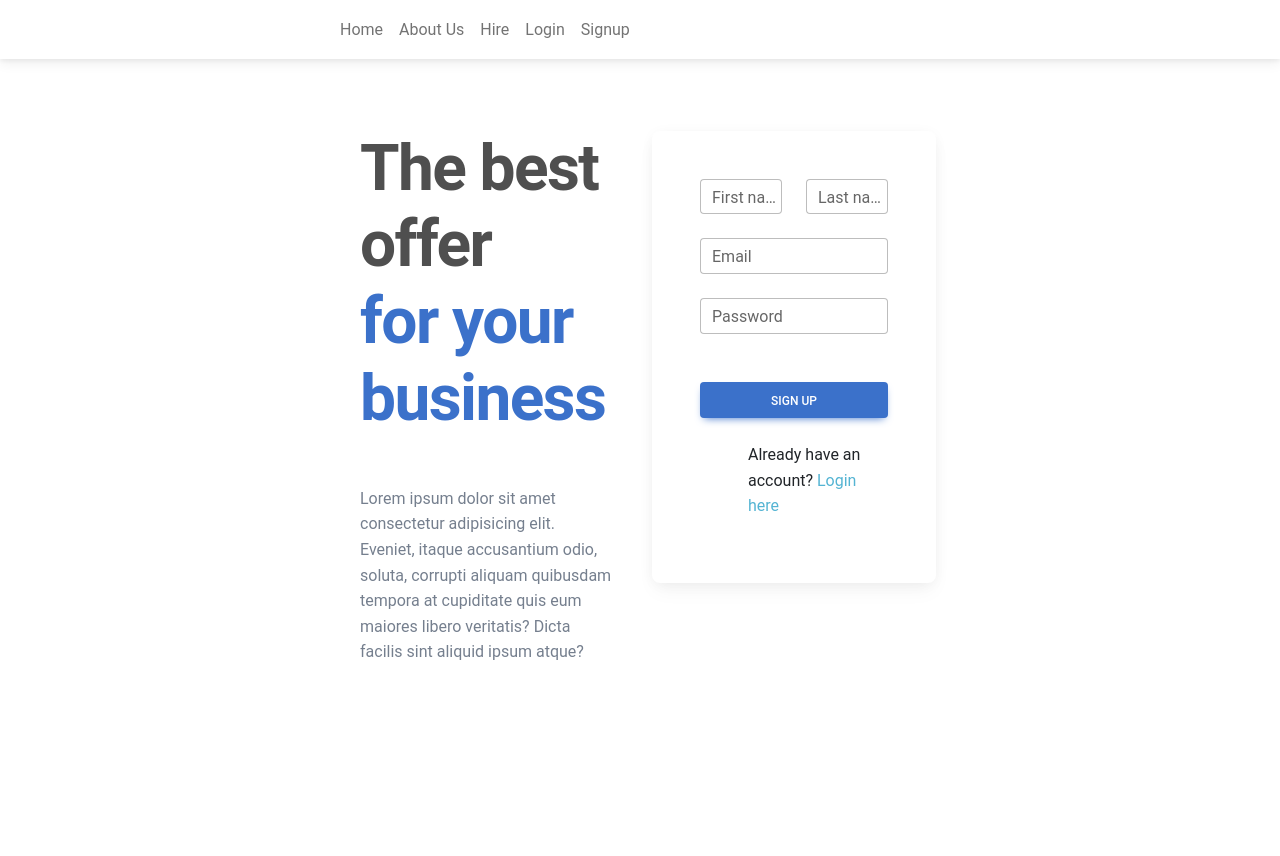
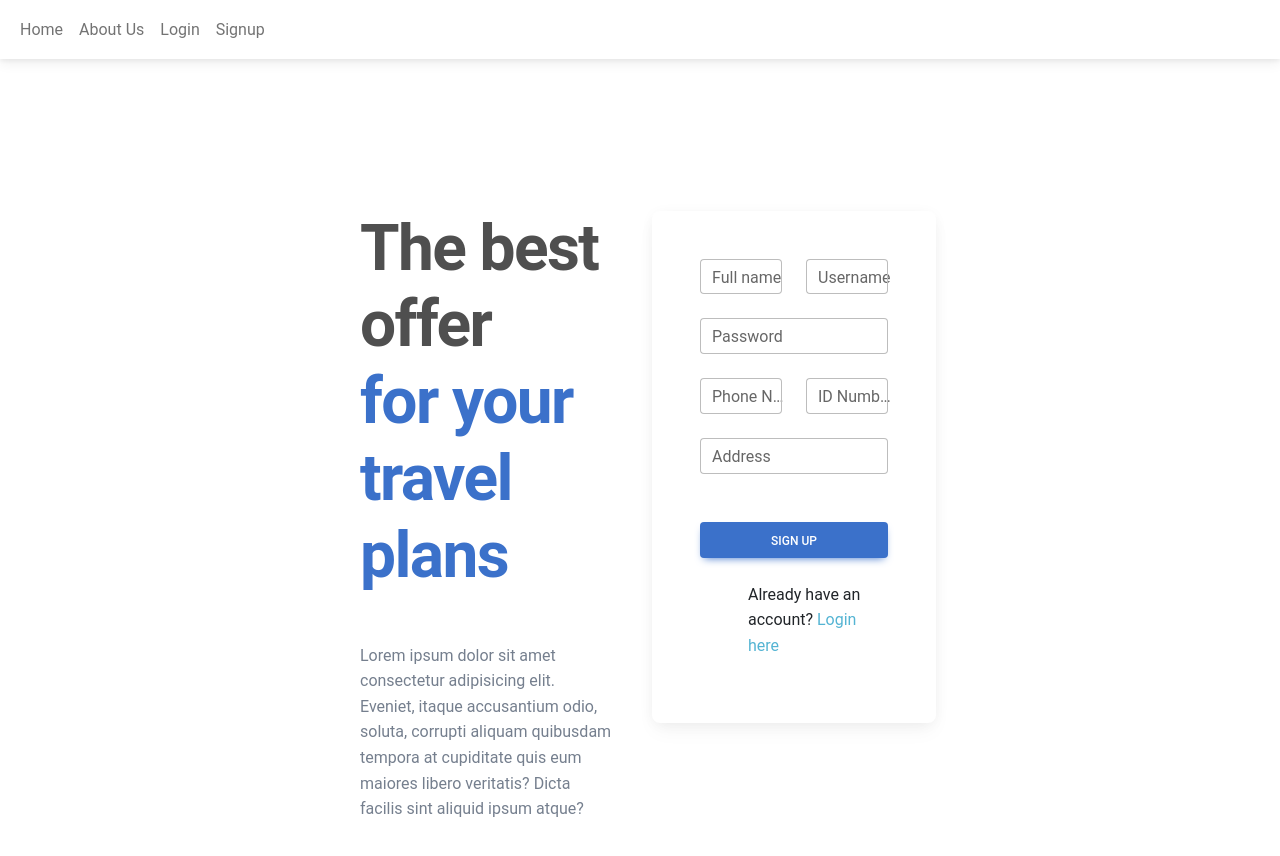
Before and after one commit to SusanGithaigaN/front-end, a React (Create React App) app: page /usersignup in a window 1280 px wide. Shown: the top 856 px of the page. Before the commit the page ends 800 px from the top, so only its background shows below. Built offline with nearby package versions, Linux system fonts and the light colour scheme.

Commit message:
Progress

```diff
--- a/package.json
+++ b/package.json
@@ -7,9 +7,12 @@
     "@testing-library/jest-dom": "^5.16.5",
     "@testing-library/react": "^13.4.0",
     "@testing-library/user-event": "^13.5.0",
+    "and": "^0.0.3",
     "axios": "^1.4.0",
     "bootstrap": "^5.2.3",
+    "install": "^0.13.0",
     "mdb-react-ui-kit": "^5.1.0",
+    "npm": "^9.6.6",
     "react": "^18.2.0",
     "react-bootstrap": "^2.7.2",
     "react-dom": "^18.2.0",
--- a/src/App.js
+++ b/src/App.js
@@ -29,9 +29,9 @@ function App() {
       <Route exact path='/dashboard' element={<Dashboard />} />
       <Route exact path='/welcome' element={<Welcome />} />
       <Route exact path='/allcars' element={<AllCars />} />
-      <Route path='/login' element={<Login />} />
+      <Route exact path='/login' element={<Login />} />
       <Route exact path='/usersignup' element={<Signup />} />
-      <Route exact path='hire' element={<Hire />} />
+      <Route exact path='/hire' element={<Hire />} />
       <Route exact path='/adminlogin' element={<AdminLogin />} />
       </Routes>
       </BrowserRouter>
--- a/src/components/Login/Login.css
+++ b/src/components/Login/Login.css
@@ -4,11 +4,16 @@
       }
     }
 #login-page{
-  margin-top: 5em;
-  /* border-style: ; */
-}
-.container, .container-fluid, .container-xxl, .container-xl, .container-lg, .container-md, .container-sm {
   width: 50% !important;
   margin-right: auto;
   margin-left: auto;
+  margin-top: 5em;
+  margin-bottom: 5em;
+  height: fit-content;
+  /* border-style: ; */
 }
+/* .container, .container-fluid, .container-xxl, .container-xl, .container-lg, .container-md, .container-sm {
+  width: 50% !important;
+  margin-right: auto;
+  margin-left: auto;
+} */
--- a/src/components/NavBar/NavBar.js
+++ b/src/components/NavBar/NavBar.js
@@ -31,9 +31,9 @@ export default function NavBar() {
                             <MDBNavbarItem>
                                 <MDBNavbarLink href='#about-page'>About Us</MDBNavbarLink>
                             </MDBNavbarItem>
-                            <MDBNavbarItem>
+                            {/* <MDBNavbarItem>
                                 <MDBNavbarLink href='/hire'>Hire </MDBNavbarLink>
-                            </MDBNavbarItem>
+                            </MDBNavbarItem> */}
                             <MDBNavbarItem>
                                 <MDBNavbarLink href='/login'>Login</MDBNavbarLink>
                             </MDBNavbarItem>
--- a/src/components/Signup/Signup.css
+++ b/src/components/Signup/Signup.css
@@ -1,3 +1,9 @@
 body {
     background-color: hsl(0, 0%, 96%);
   }
+  #signup-page{
+    width: 50% !important;
+    margin-right: auto;
+    margin-left: auto;
+    margin-top: 5em;
+  }
--- a/src/components/Signup/Signup.js
+++ b/src/components/Signup/Signup.js
@@ -1,6 +1,6 @@
 import React, { useState } from 'react';
 import { useNavigate } from 'react-router-dom';
-
+import './Signup.css'
 import {
     MDBBtn,
     MDBContainer,
@@ -35,7 +35,7 @@ function Signup() {
     const handleSubmit = async (e) => {
         e.preventDefault();
         try {
-        const response = await fetch('http://localhost:4567/signup', {
+            const response = await fetch('http://localhost:9292/signup', {
                 method: 'POST',
                 headers: { 'Content-Type': 'application/json' },
                 body: JSON.stringify(formData),
@@ -52,6 +52,7 @@ function Signup() {
     };
 
     return (
+        <div id='signup-page'>
             <MDBContainer fluid className='p-4'>
 
                 <MDBRow>
@@ -60,7 +61,7 @@ function Signup() {
 
                         <h1 className="my-5 display-3 fw-bold ls-tight px-3">
                             The best offer <br />
-                        <span className="text-primary">for your business</span>
+                            <span className="text-primary">for your travel plans</span>
                         </h1>
 
                         <p className='px-3' style={{ color: 'hsl(217, 10%, 50.8%)' }}>
@@ -75,58 +76,49 @@ function Signup() {
                     <MDBCol md='6'>
 
                         <MDBCard className='my-5'>
+                        <form onSubmit={handleSubmit}>
                             <MDBCardBody className='p-5'>
-
                                 <MDBRow>
                                     <MDBCol col='6'>
-                                    <MDBInput wrapperClass='mb-4' label='First name' id='form1' type='text' />
+                                        <MDBInput wrapperClass='mb-4' label='Full name' id='fullname' type='text' name='fullname' value={formData.fullname} onChange={handleChange} required />
                                     </MDBCol>
 
                                     <MDBCol col='6'>
-                                    <MDBInput wrapperClass='mb-4' label='Last name' id='form1' type='text' />
+                                        <MDBInput wrapperClass='mb-4' label='Username' type='text' id="username" name='username' value={formData.username} onChange={handleChange}/>
+                                    </MDBCol>
+                                </MDBRow>
+                                <MDBInput wrapperClass='mb-4' label='Password' id='password' type='password' name="password" value={formData.password} onChange={handleChange}/>
+                                <MDBRow>
+                                    <MDBCol col='6'>
+                                    <MDBInput wrapperClass='mb-4' label='Phone Number' type='tel' id="phonenumber" name="phonenumber" value={formData.phonenumber} onChange={handleChange}/>
+                                    </MDBCol>
+
+                                    <MDBCol col='6'>
+                                    <MDBInput wrapperClass='mb-4' label='ID Number' type='number' id="idnumber" name="idnumber" value={formData.idnumber} onChange={handleChange} onChange={handleChange}/>
                                     </MDBCol>
                                 </MDBRow>
 
-                            <MDBInput wrapperClass='mb-4' label='Email' id='form1' type='email' />
-                            <MDBInput wrapperClass='mb-4' label='Password' id='form1' type='password' />
+                                {/* <MDBInput wrapperClass='mb-4' label='Username' type='text' id="username" value={formData.username} onChange={handleChange}/> */}
+                                <MDBInput wrapperClass='mb-4' label='Address' type='text' id="address" name="address" value={formData.address} onChange={handleChange}/>
+                                {/* <MDBInput wrapperClass='mb-4' label='Password' id='password' type='password' name="password" value={formData.password} onChange={handleChange}/> */}
 
                                 <div className='d-flex justify-content-center mb-4'>
-                                {/* <MDBCheckbox name='flexCheck' value='' id='flexCheckDefault' label='Subscribe to our newsletter' /> */}
+
                                 </div>
 
-                            <MDBBtn className='w-100 mb-4' size='md'>sign up</MDBBtn>
-{/*
-                            <div className="text-center">
-
-                                <p>or sign up with:</p>
-
-                                <MDBBtn tag='a' color='none' className='mx-3' style={{ color: '#1266f1' }}>
-                                    <MDBIcon fab icon='facebook-f' size="sm" />
-                                </MDBBtn>
-
-                                <MDBBtn tag='a' color='none' className='mx-3' style={{ color: '#1266f1' }}>
-                                    <MDBIcon fab icon='twitter' size="sm" />
-                                </MDBBtn>
-
-                                <MDBBtn tag='a' color='none' className='mx-3' style={{ color: '#1266f1' }}>
-                                    <MDBIcon fab icon='google' size="sm" />
-                                </MDBBtn>
-
-                                <MDBBtn tag='a' color='none' className='mx-3' style={{ color: '#1266f1' }}>
-                                    <MDBIcon fab icon='github' size="sm" />
-                                </MDBBtn>
-
-                            </div> */}
-
+                                <MDBBtn className='w-100 mb-4' size='md' type='submit'>sign up</MDBBtn>
                                   <p className='ms-5'>Already have an account? <a href="/userlogin" class="link-info">Login here</a></p>
                             </MDBCardBody>
+                            </form>
                         </MDBCard>
 
                     </MDBCol>
 
+
                 </MDBRow>
 
             </MDBContainer>
+        </div>
     );
 }
 
--- a/src/components/client/Client.js
+++ b/src/components/client/Client.js
@@ -11,7 +11,7 @@ export default function Client() {
   const [selectedCar, setSelectedCar] = useState(null);
 
   useEffect(() => {
-    fetch("http://localhost:9292/")
+    fetch("http://localhost:9292/cars")
       .then((res) => res.json())
       .then((data) => setCars(data))
       .catch((err) => console.log(err));
```
Also changed, not shown: 1 other file (tests, documents, lock files or other folders). Lines whose indentation alone changed are shown as unchanged.
